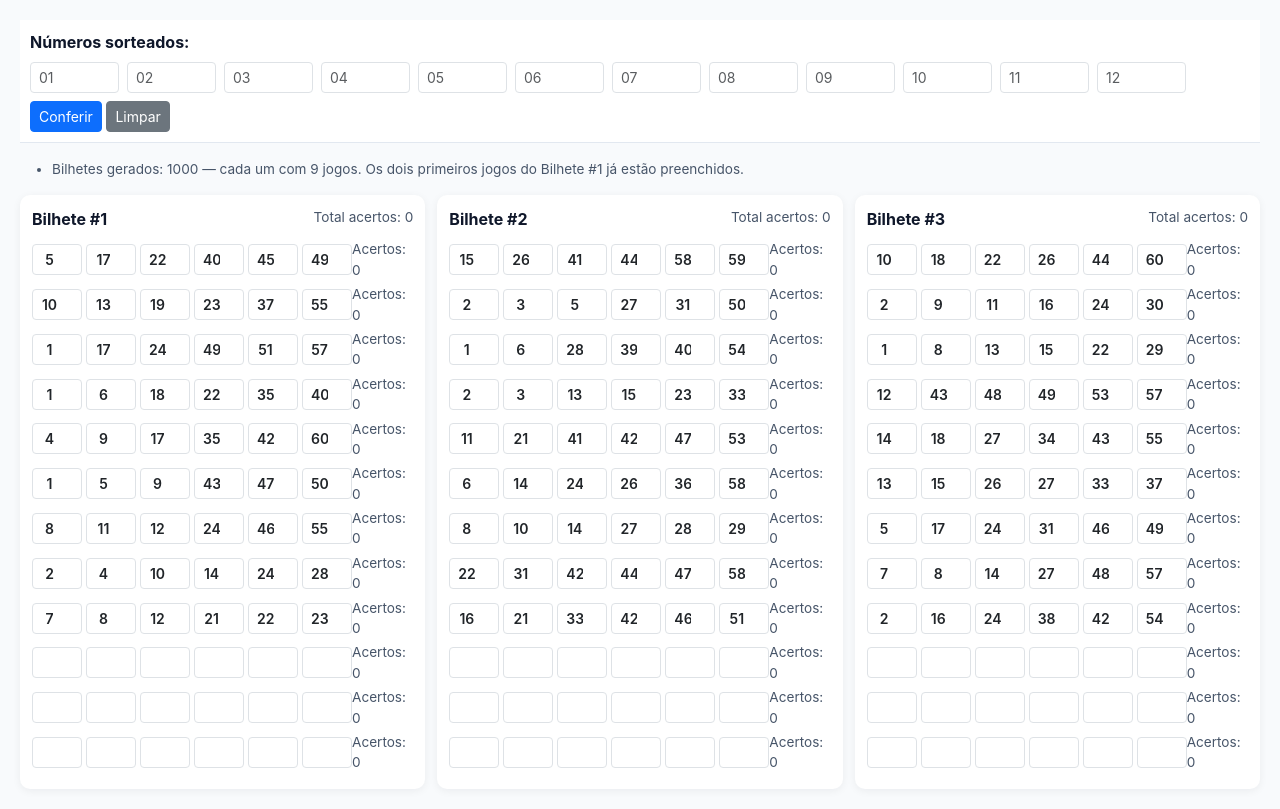
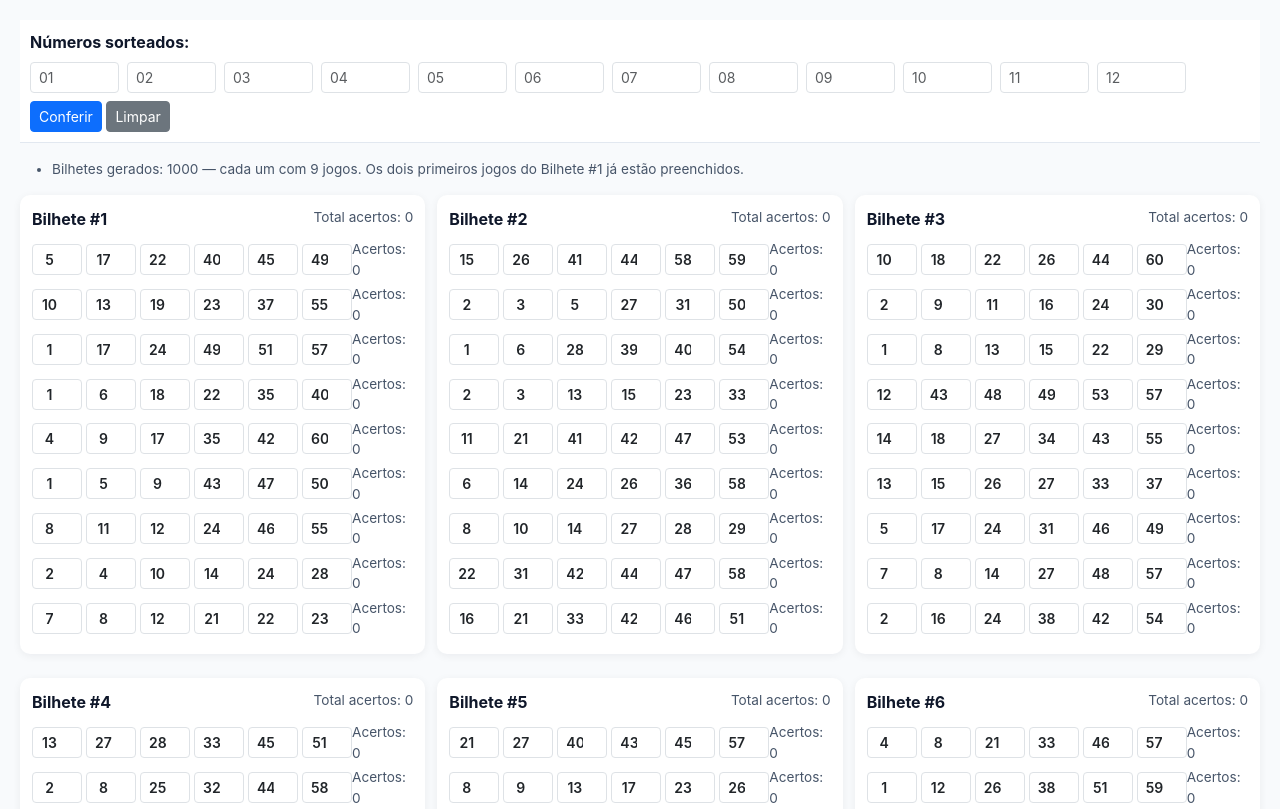
Before and after one commit to YoriOliveira/Mega2025.01, a plain HTML site: page index.html in a window 1280 px wide. Shown: the top 809 px of the page. Drawn offline with nearby package versions, Linux system fonts and the light colour scheme.

Commit message:
Update index.html

```diff
--- a/index.html
+++ b/index.html
@@ -57,7 +57,7 @@
 
   <script>
     const NUM_TICKETS = 44;
-    const GAMES = 12;
+    const GAMES = 9;
 
   // Jogos fornecidos
 
```
